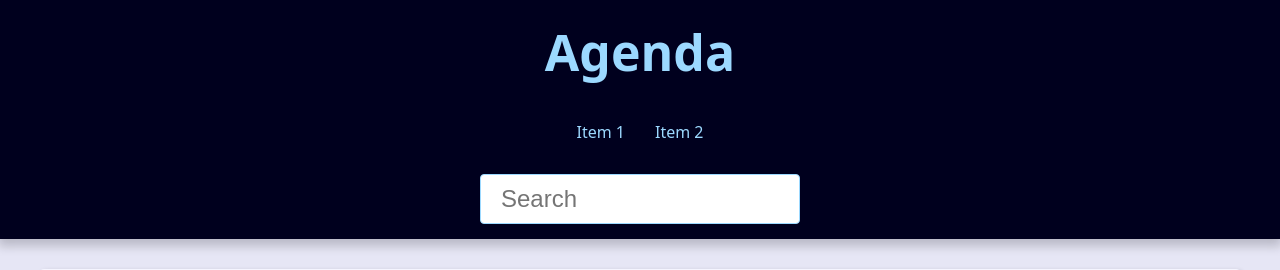
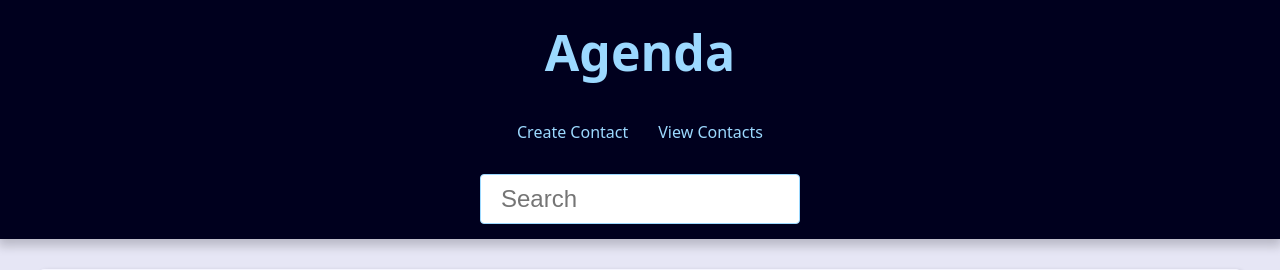
Before and after one commit to matheusbuenowb/agenda-django, a Django app: page /contact/create/ in a window 1280 px wide. Shown: the top 270 px of the page. Run offline with Django 5.2, Linux system fonts and the light colour scheme; data that the repository does not hold is empty.

Commit message:
usado instance do ModelForm para atualizar um contato

```diff
--- a/base_templates/global/partials/_header.html
+++ b/base_templates/global/partials/_header.html
@@ -9,10 +9,14 @@
         <nav class = "menu">
             <ul class="menu-list">
                 <li class="menu-item">
-                    <a href="{% url 'contact:index' %}" class="menu-link">Item 1</a>
+                    <a href="{% url 'contact:create' %}" class="menu-link">
+                        Create Contact
+                    </a>
                 </li>
                 <li class="menu-item">
-                    <a href="{% url 'contact:index' %}" class="menu-link">Item 2</a>
+                    <a href="{% url 'contact:index' %}" class="menu-link">
+                        View Contacts
+                    </a>
                 </li>
             </ul>
         </nav>
--- a/contact/templates/contact/create.html
+++ b/contact/templates/contact/create.html
@@ -7,7 +7,7 @@
     <h2>Contact</h2>
 
     <form
-      action="{% url 'contact:create' %}"
+      action="{{form_action}}"
       method="POST"
       enctype="multipart/form-data"
     >
--- a/contact/urls.py
+++ b/contact/urls.py
@@ -12,7 +12,7 @@ urlpatterns = [
     #contact (CRUD)
     path('contact/create/', views.create, name='create'), #parâmetro dinâmico [int:contact_id]
     path('contact/<int:contact_id>/detail/', views.contact, name='contact'), #READ
-    #path('contact/<int:contact_id>/update/', views.update, name='update'), #UPDATE
+    path('contact/<int:contact_id>/update/', views.update, name='update'), #UPDATE
     #path('contact/<int:contact_id>/delete/', views.delete, name='delete'), #DELETE
 
 ]
--- a/contact/views/contact_forms.py
+++ b/contact/views/contact_forms.py
@@ -1,23 +1,25 @@
-from django.shortcuts import redirect, render
+from django.shortcuts import redirect, render, get_object_or_404
 from contact.models import Contact
 from django.http import Http404
-from django.shortcuts import get_object_or_404
 from django.db.models import Q
 from django.core.paginator import Paginator
 from django import forms
 from contact.forms import ContactForm
+from django.urls import reverse
 
 def create(request):
+    form_action = reverse('contact:create')
 
     if request.method == 'POST':
         form = ContactForm(request.POST)
         context = {
-            'form': form
+            'form': form,
+            'form_action': form_action
         }
 
         if form.is_valid():
-            form.save() #isso já salva no sgbd
-            return redirect('contact:create')
+            contact = form.save() #isso já salva no sgbd
+            return redirect('contact:update', contact_id = contact.pk)
 
         return render(
             request,
@@ -36,3 +38,40 @@ def create(request):
         'contact/create.html',
         context
     )
+
+
+def update(request, contact_id):
+    contact = get_object_or_404(
+        Contact, pk = contact_id, show = True
+    )
+    form_action = reverse('contact:update', args =(contact_id,))
+
+    if request.method == 'POST':
+        form = ContactForm(request.POST, instance = contact)
+        context = {
+            'form': form,
+            'form_action': form_action
+        }
+
+        if form.is_valid():
+            contact = form.save() #isso já salva no sgbd
+            return redirect('contact:update', contact_id = contact.pk)
+
+        return render(
+            request,
+            'contact/create.html',
+            context
+        )
+
+
+    context = {
+        'form': ContactForm(instance = contact),
+        'form_action': form_action
+    }
+
+    return render(
+
+        request,
+        'contact/create.html',
+        context
+    )
```
